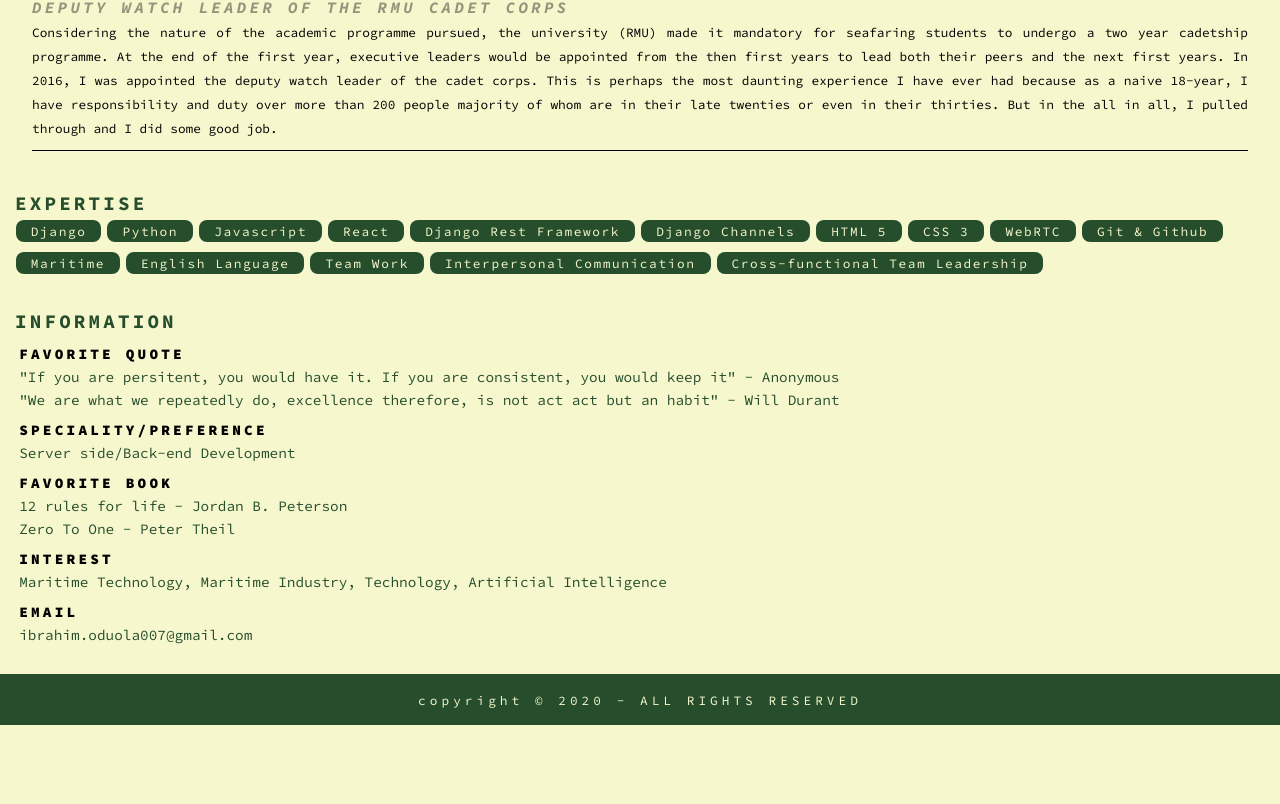
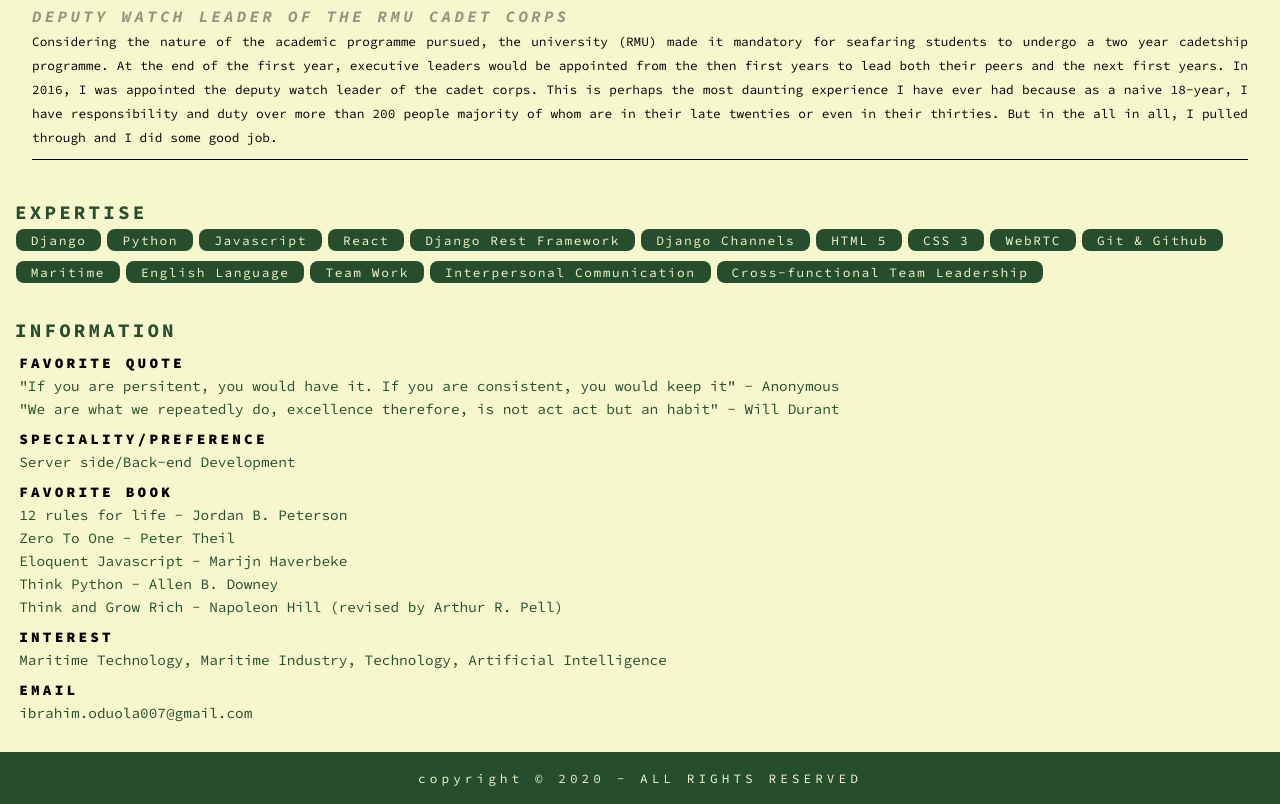
Before and after one commit to DIBO7/official-page, a plain HTML site: page index.html in a window 1280 px wide. Shown: the part 2346-3150 px from the top of the page. Before the commit the page ends 3071 px from the top, so only its background shows below. Drawn offline with Linux system fonts and the light colour scheme.

Commit message:
cropped the profile photo and added more books to faves

```diff
--- a/index.html
+++ b/index.html
@@ -221,6 +221,9 @@
 		<span>Favorite Book</span>
 		<p>12 rules for life - Jordan B. Peterson </p>
 		<p>Zero To One - Peter Theil</p>
+		<p>Eloquent Javascript - Marijn Haverbeke</p>
+		<p>Think Python - Allen B. Downey</p>
+		<p>Think and Grow Rich - Napoleon Hill (revised by Arthur R. Pell)</p>
 	</div>
 
 	<div class="row">
```
Also changed, not shown: img/ibrahim.png.
